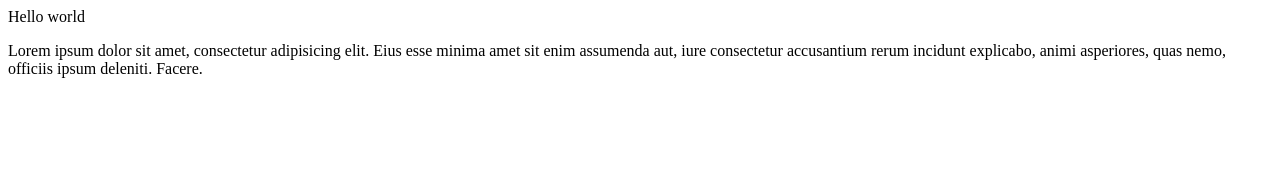
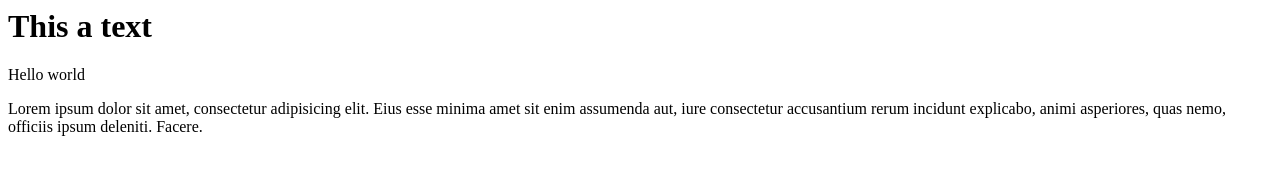
Before and after one commit to jrnavas/test, a plain HTML site: page index.html in a window 1280 px wide. Drawn offline with Linux system fonts and the light colour scheme.

Commit message:
Se agrego una etiqueta h1

```diff
--- a/index.html
+++ b/index.html
@@ -1,6 +1,8 @@
 <DOCTYPE html>
 <html>
     <body>
+
+        <h1>This a text</h1>
         <p>Hello world</p>
 
         <p>
```
